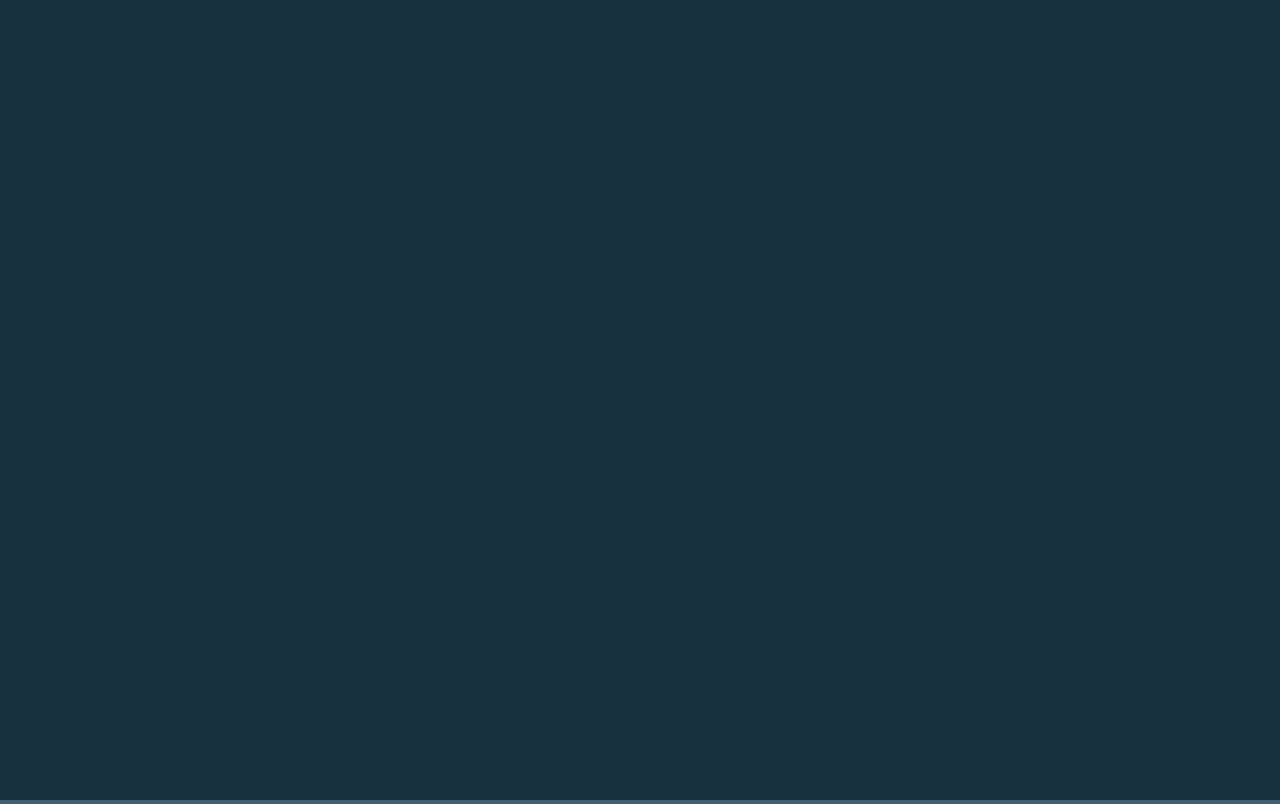
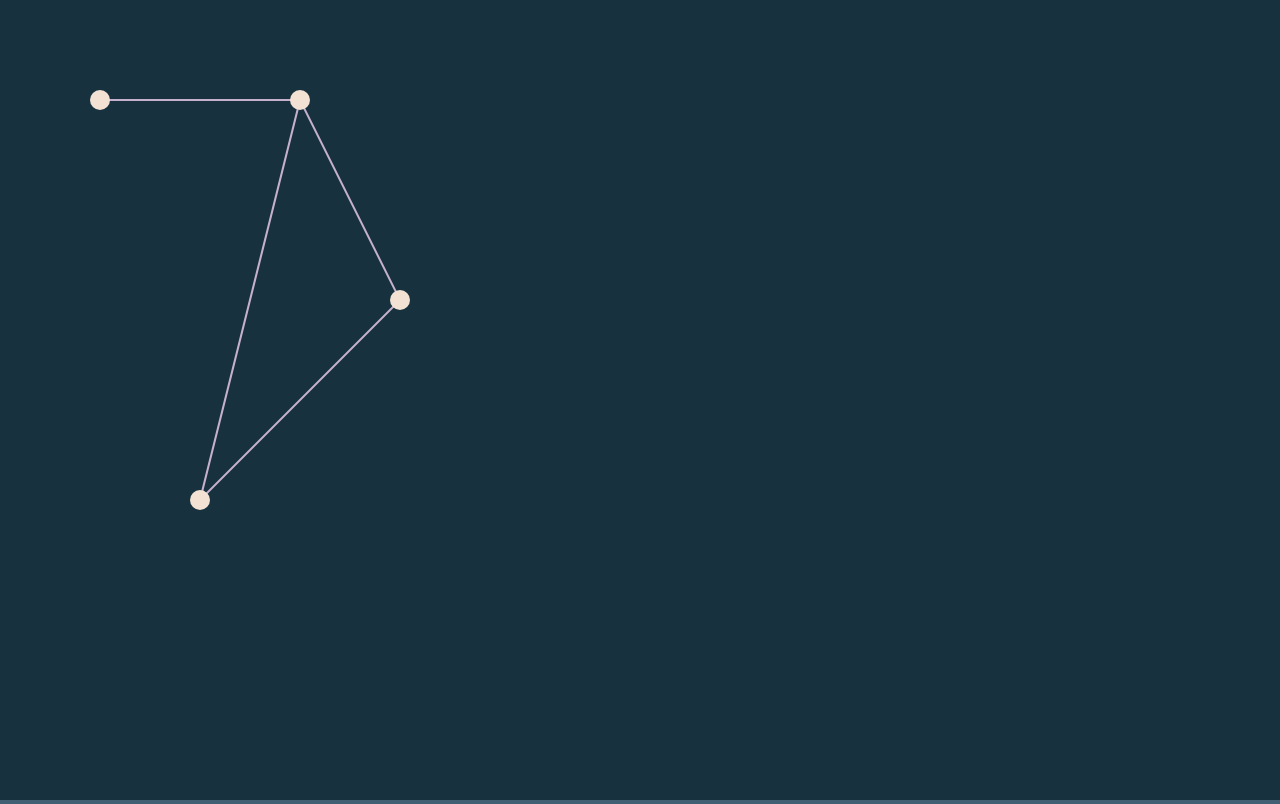
Before and after one commit to Joyanta-Kumar/virtual-world, a plain HTML site: page index.html in a window 1280 px wide. Drawn offline with Linux system fonts and the light colour scheme.

```diff
--- a/index.html
+++ b/index.html
@@ -7,7 +7,7 @@
   <link rel="shortcut icon" href="res/icon.png" type="image/x-icon">
   <link rel="stylesheet" href="css/style.css">
   <title>Kumandra: A virtual world.</title>
-  <script defer src="javascript/main.js"></script>
+  <script type="module" src="javascript/main.js"></script>
 </head>
 
 <body>
--- a/javascript/main.js
+++ b/javascript/main.js
@@ -1,5 +1,20 @@
+import { Node } from "./primitives/node.js"
+import { Edge } from "./primitives/edge.js"
+import { Graph } from "./math/graph.js"
+
 const canvas = document.getElementById("canvas");
 const ctx = canvas.getContext("2d");
 
 canvas.width = window.innerWidth;
 canvas.height = window.innerHeight;
+
+const n1 = new Node(100, 100);
+const n2 = new Node(300, 100);
+const n3 = new Node(400, 300);
+const n4 = new Node(200, 500);
+const e1 = new Edge(n1, n2);
+const e2 = new Edge(n2, n3);
+const e3 = new Edge(n3, n4);
+const e4 = new Edge(n2, n4)
+const graph = new Graph([n1, n2, n3, n4], [e1, e2, e3, e4]);
+graph.draw(ctx);
--- /dev/null
+++ b/javascript/math/graph.js
@@ -0,0 +1,15 @@
+export class Graph {
+  constructor(nodes = [], edges = []) {
+    this.nodes = nodes;
+    this.edges = edges;
+  }
+
+  draw(ctx) {
+    for (const element of this.edges) {
+      element.draw(ctx);
+    }
+    for (const element of this.nodes) {
+      element.draw(ctx);
+    }
+  }
+}
--- /dev/null
+++ b/javascript/primitives/edge.js
@@ -0,0 +1,26 @@
+export class Edge {
+  constructor(start, end) {
+    this.start = start;
+    this.end = end;
+  }
+
+  draw(ctx, width=2, color="#C5B0CD") {
+    ctx.beginPath();
+    ctx.moveTo(this.start.x, this.start.y);
+    ctx.lineTo(this.end.x, this.end.y);
+    ctx.strokeStyle = color;
+    ctx.lineWidth = width;
+    ctx.stroke();
+    ctx.closePath();
+  }
+
+  contains(node) {
+    return node.equals(this.start) || node.equals(this.end);
+  }
+
+  equals(that) {
+    return this.contains(that.start) && this.contains(that.end);
+  }
+
+
+}
--- /dev/null
+++ b/javascript/primitives/node.js
@@ -0,0 +1,18 @@
+export class Node {
+  constructor(x, y) {
+    this.x = x;
+    this.y = y;
+  }
+
+  draw(ctx, radius=10, color="#F3E2D4") {
+    ctx.beginPath();
+    ctx.arc(this.x, this.y, radius, 0, Math.PI*2);
+    ctx.fillStyle = color;
+    ctx.fill();
+    ctx.closePath();
+  }
+
+  equals(that) {
+    return this.x == that.x && this.y == that.y;
+  }
+}
```
Also changed, not shown: README.md, javascript/primitives/point.js (deleted), javascript/primitives/segment.js (deleted).
